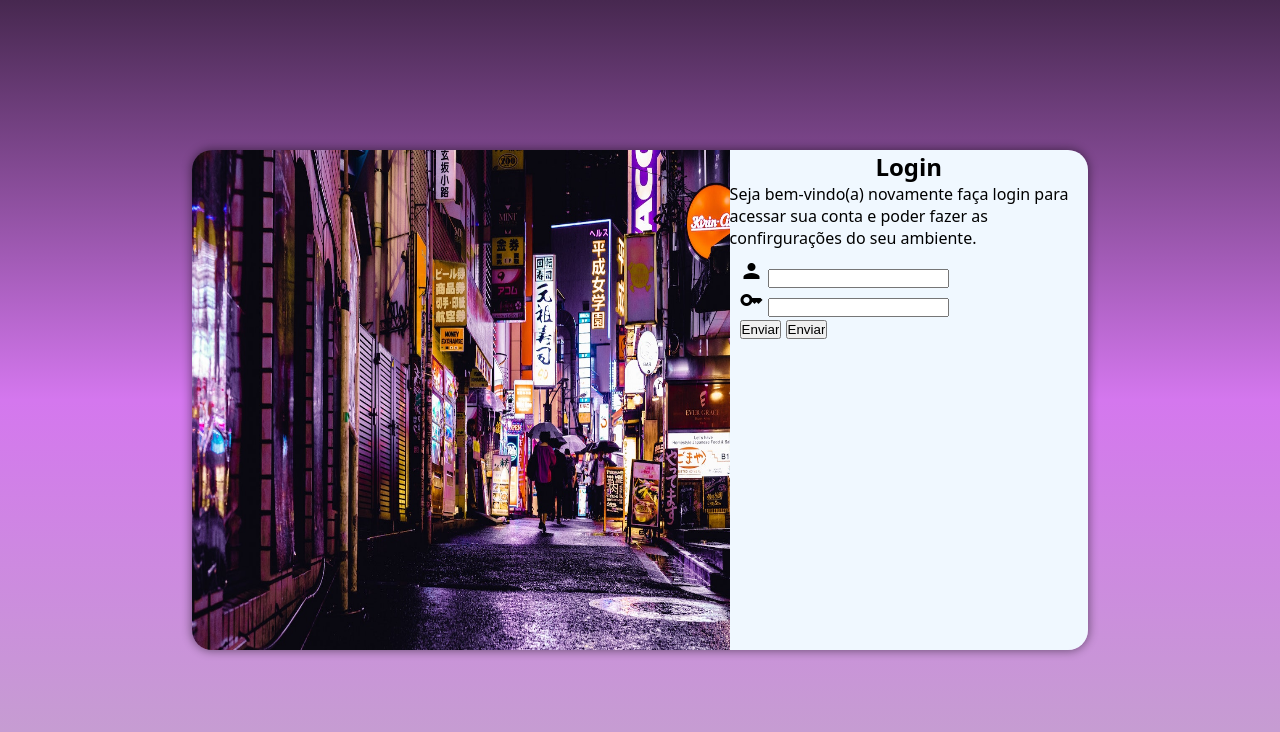
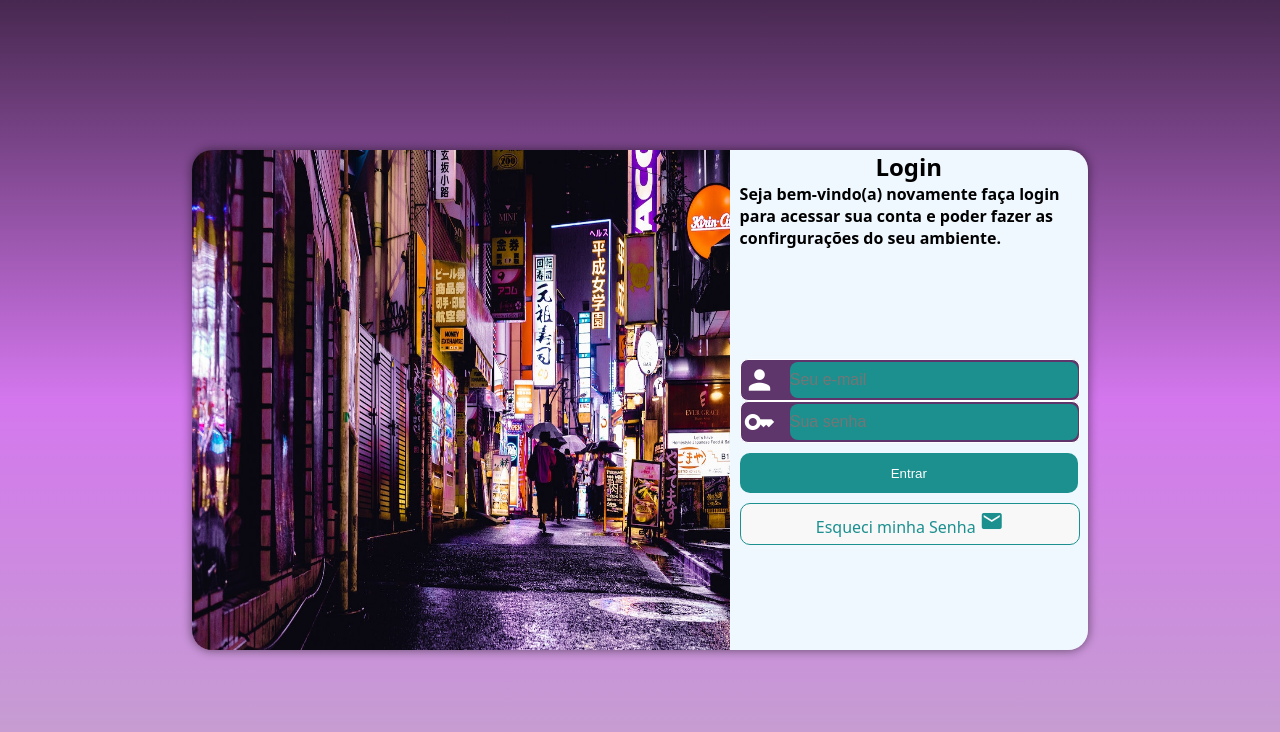
Before and after one commit to allexsandrooli/Projeto-login, a plain HTML site: page index.html in a window 1280 px wide. Drawn offline with Linux system fonts and the light colour scheme.

Commit message:
projeto login finalizado

```diff
--- a/estilos/media-query.css
+++ b/estilos/media-query.css
@@ -47,6 +47,13 @@ telas grander acima de 1200px
             width: 70%;
 
     }
+    .formulario form{
+        margin-top: 100px;
+    }
+    .formulario >p{
+        width:90%;
+        font-weight: bold;
+    }
 
     section#login > div.imagem > img{
         float: left;
@@ -70,5 +77,39 @@ telas grander acima de 1200px
 }
 
 @media screen and (min-width:1200px) {
+    main{
+        background-image: linear-gradient(to top,#c3a4cc,#D477EE,#472850);
+    }
 
+    section#login{
+            width: 70%;
+
+    }
+    .formulario form{
+        margin-top: 100px;
+    }
+    .formulario >p{
+        width:90%;
+        font-weight: bold;
+    }
+
+    section#login > div.imagem > img{
+        float: left;
+        width: 60%;
+        height: 500px;
+        border-bottom-left-radius:20px ;
+        border-bottom-right-radius:0px ;
+        border-top-right-radius:0px ;
+    }
+
+
+    section#login > div.formulario{
+        display: inline-block;
+        float: right;
+        width: 40%;
+        height: 100%;
+        top: 0px;
+        border-top-right-radius:20px;
+        border-bottom-left-radius:0px ;
+    }
 }
--- a/estilos/style.css
+++ b/estilos/style.css
@@ -45,7 +45,7 @@ section{
 
     transform: translate(-50% ,-50%);
 
-    transition: width:0.3s , height: 0.3s;
+    transition:all .3s ease
 }
 
 .imagem{
@@ -84,7 +84,65 @@ section{
     padding: 10px;
 }
 
-.campo{
+form >.campo {
     display: block;
     width: 100%;
+    background-color:#5F366B;
+    border-radius:8px;
+    height: 40px;
+    border: 1px solid white;
+
+
 }
+
+.campo input{
+    font-size: 1em;
+    height: 36px;
+    width: calc(100% - 50px);
+    border-radius:8px;
+    border:none;
+    background-color:rgb(28, 143, 143);
+
+    transform: translate(2px,-11px);
+}
+.campo input:hover{
+    background-color: white;
+    border:1px solid #000000;
+}
+
+.campo span {
+    color: white;
+    font-size: 2em;
+    width: 40px;
+    padding-left: 3px;
+    padding-top: 4px;
+}
+.botao input{
+    width:100%;
+    height: 40px;
+    display:block;
+    margin: 10px 0px;
+    border-radius:10px;
+    border:none;
+    background-color: rgb(28, 143, 143);
+    color: white;
+    cursor:pointer
+
+}
+
+.botao a{
+    display: block;
+    width: 100%;
+    height:35px;
+    padding-top: 5px;
+    background-color: rgb(248, 248, 248);
+    border: 1px solid rgb(28, 143, 143);
+    border-radius:10px;
+    text-align: center;
+    text-decoration: none;
+    color: rgb(28, 143, 143);
+    font-size:1em;
+}
+.botao a:hover{
+    background-color: rgba(28, 143, 143, 0.26);
+}
--- a/index.html
+++ b/index.html
@@ -17,26 +17,25 @@
                 <img src="imagens/japao.jpg" alt="imagem login">
             </div>
             <div class="formulario">
-                <p>
                     <h2>Login</h2>
-                    Seja bem-vindo(a) novamente faça login para acessar sua conta e poder fazer as confirgurações do seu ambiente.
-                </p>
-                <form action="essitlos.php" method="po
+                    <p>Seja bem-vindo(a) novamente faça login para acessar sua conta e poder fazer as confirgurações do seu ambiente.</p>
+                   <form action="essitlos.php" method="po
                 ">
 
                         <div class="campo">
                             <label for="inome"><span class="material-icons">person</span></label>
-                            <input type="email" name="email" id="inome">
+                            <input type="email" name="email" id="inome" placeholder="Seu e-mail">
                         </div>
 
 
                         <div class="campo">
                             <label for="isenha"><span class="material-icons"> key</span></label>
-                            <input type="password" name="senha" id="isenha">
+                            <input type="password" name="senha" id="isenha" placeholder="Sua senha">
                         </div>
-                        <div class="campo2">
-                            <input type="submit" value="Enviar">
-                            <input type="submit" value="Enviar">
+                        <div class="botao">
+                            <input type="submit" value="Entrar">
+                            <p><a href="#">Esqueci minha Senha <span class="material-icons">mail</span></label></a>
+                            </p>
                         </div>
 
                 </form>
```
